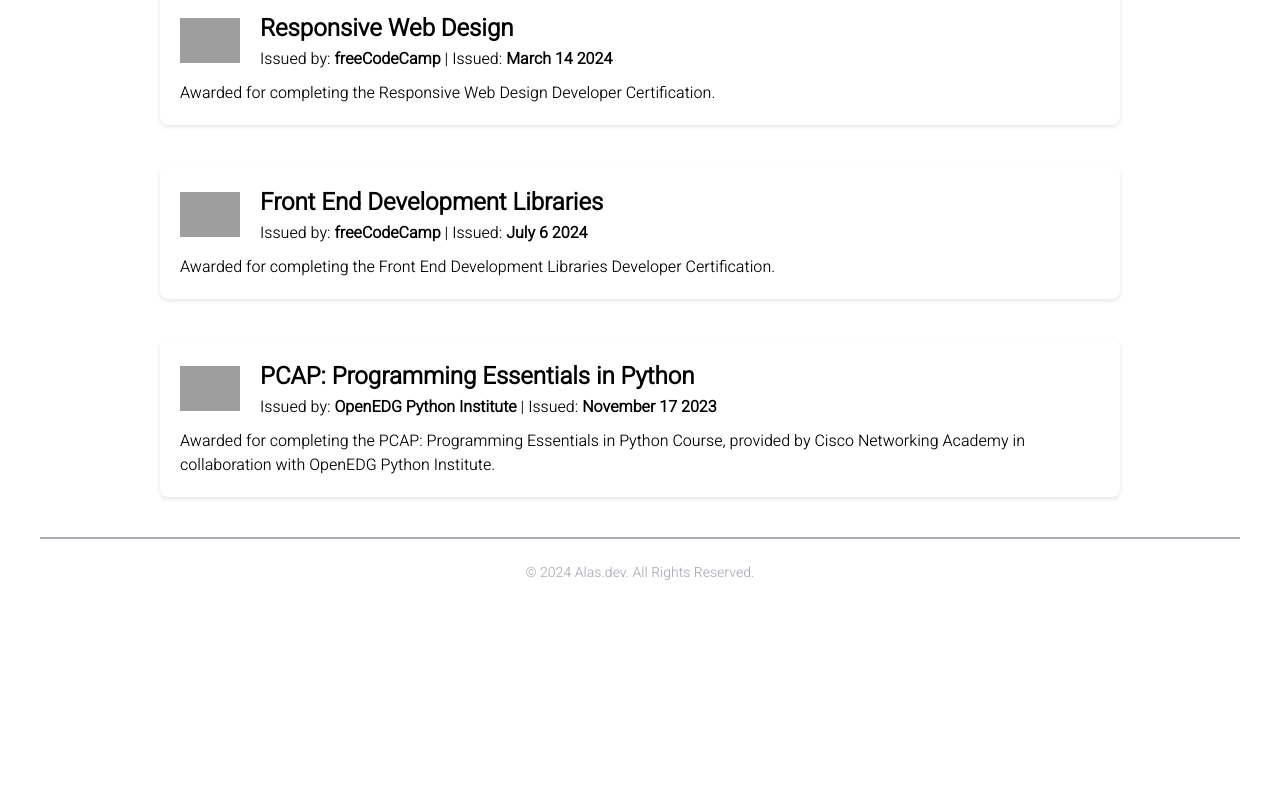
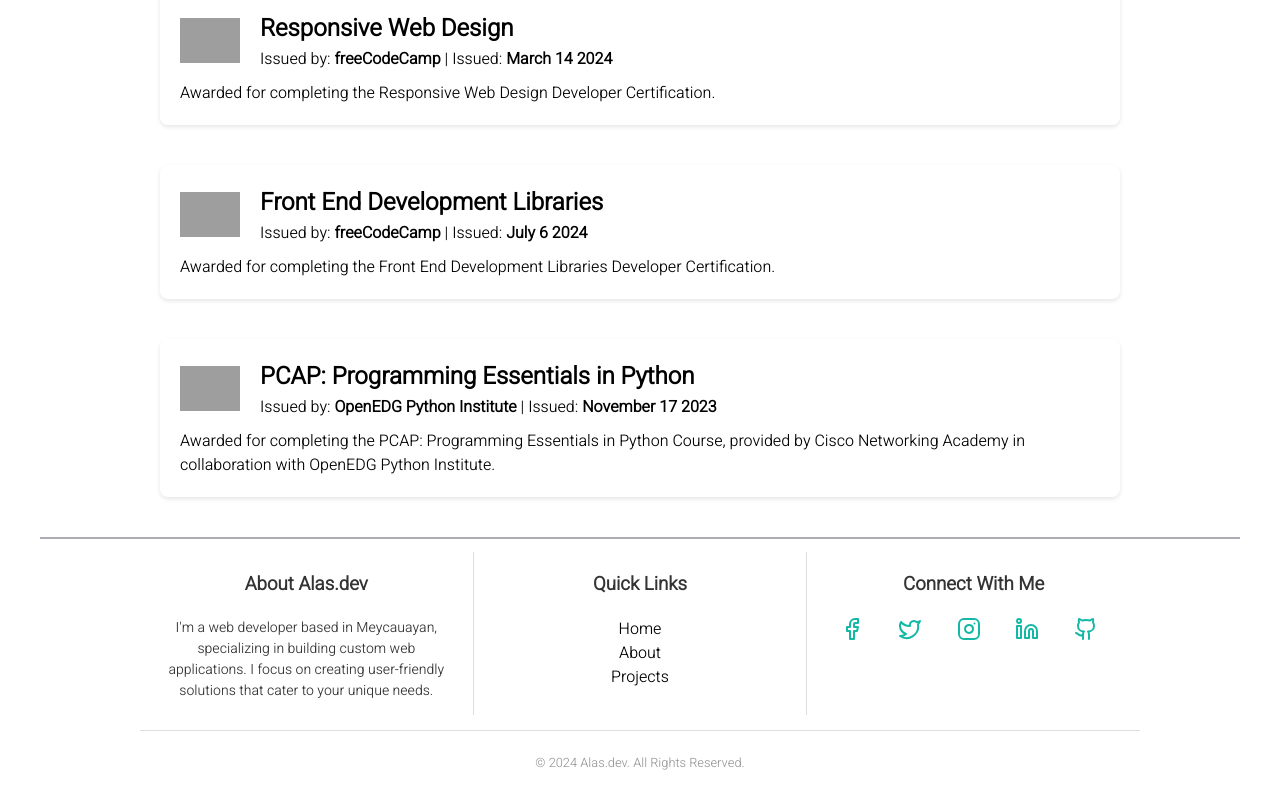
Before and after one commit to Alas-3/alas.dev, a React (Create React App) app: page /about in a window 1280 px wide. Shown: the part 3870-4670 px from the top of the page. Before the commit the page ends 4478 px from the top, so only its background shows below. Built offline with nearby package versions, Linux system fonts and the light colour scheme; grey boxes are pictures that could not be loaded.

Commit message:
improved footer

```diff
--- a/package.json
+++ b/package.json
@@ -20,6 +20,7 @@
 		"@testing-library/jest-dom": "^5.16.5",
 		"@testing-library/react": "^13.4.0",
 		"@testing-library/user-event": "^13.5.0",
+		"lucide-react": "^0.452.0",
 		"react": "^18.2.0",
 		"react-dom": "^18.2.0",
 		"react-ga4": "^2.1.0",
--- a/src/components/common/footer.jsx
+++ b/src/components/common/footer.jsx
@@ -1,39 +1,127 @@
 import React from "react";
-//import { Link } from "react-router-dom";
-
+import { Facebook, Twitter, Instagram, Linkedin, Github } from "lucide-react";
 import "./styles/footer.css";
 
 const Footer = () => {
 	return (
-		<React.Fragment>
-			<div className="footer">
-				{/* <div className="footer-links">
+		<footer className="footer">
+			<div className="footer-container">
+				<div className="footer-column about-us">
+					<h3>About Alas.dev</h3>
+					<p>
+						I'm a web developer based in Meycauayan, specializing in
+						building custom web applications. I focus on creating
+						user-friendly solutions that cater to your unique needs.
+					</p>
+				</div>
+
+				<div className="footer-column quick-links">
+					<h3>Quick Links</h3>
 					<ul className="footer-nav-link-list">
-						<li className="footer-nav-link-item">
-							<Link to="/">Home</Link>
+						<li>
+							<a
+								href="/"
+								className="hover-link"
+								title="Return to the homepage"
+							>
+								Home
+							</a>
 						</li>
-						<li className="footer-nav-link-item">
-							<Link to="/about">About</Link>
+						<li>
+							<a
+								href="/about"
+								className="hover-link"
+								title="Learn more about me"
+							>
+								About
+							</a>
 						</li>
-						<li className="footer-nav-link-item">
-							<Link to="/projects">Projects</Link>
-						</li>
-						<li className="footer-nav-link-item">
-							<Link to="/articles">Articles</Link>
-						</li>
-						<li className="footer-nav-link-item">
-							<Link to="/contact">Contact</Link>
+						<li>
+							<a
+								href="/projects"
+								className="hover-link"
+								title="View my projects"
+							>
+								Projects
+							</a>
 						</li>
 					</ul>
-				</div>*/}
+				</div>
 
-				<div className="footer-credits">
-					<div className="footer-credits-text">
-						© 2024 Alas.dev. All Rights Reserved.
+				<div className="footer-column connect-us">
+					<h3>Connect With Me</h3>
+					<div className="footer-social-icons">
+						<a
+							href="https://www.facebook.com/ace.labador.3"
+							className="hover-link"
+							target="_blank"
+							rel="noopener noreferrer"
+						>
+							<Facebook
+								size={24}
+								color="#14b8a6"
+								className="social-icon"
+							/>
+						</a>
+						<a
+							href="https://x.com/Ac3Labador"
+							className="hover-link"
+							target="_blank"
+							rel="noopener noreferrer"
+						>
+							<Twitter
+								size={24}
+								color="#14b8a6"
+								className="social-icon"
+							/>
+						</a>
+						<a
+							href="https://www.instagram.com/ac3labador/"
+							className="hover-link"
+							target="_blank"
+							rel="noopener noreferrer"
+						>
+							<Instagram
+								size={24}
+								color="#14b8a6"
+								className="social-icon"
+							/>
+						</a>
+						<a
+							href="https://www.linkedin.com/in/alasdev/"
+							className="hover-link"
+							target="_blank"
+							rel="noopener noreferrer"
+						>
+							<Linkedin
+								size={24}
+								color="#14b8a6"
+								className="social-icon"
+							/>
+						</a>
+						<a
+							href="https://github.com/Alas-3"
+							className="hover-link"
+							target="_blank"
+							rel="noopener noreferrer"
+						>
+							<Github
+								size={24}
+								color="#14b8a6"
+								className="social-icon"
+							/>
+						</a>
 					</div>
 				</div>
 			</div>
-		</React.Fragment>
+
+			<div className="footer-credits">
+				<p>
+					&copy; {new Date().getFullYear()} Alas.dev. All Rights
+					Reserved.
+				</p>
+			</div>
+		</footer>
 	);
 };
 
--- a/src/components/common/styles/footer.css
+++ b/src/components/common/styles/footer.css
@@ -1,63 +1,184 @@
-@import "../../../data/styles.css";
-
+/* Footer Styles */
 .footer {
-
-	padding-top: 25px;
-	/* margin-top: 50px; */
-	padding-bottom: 25px;
-	align-items: center;
+	background-color: white; /* Light background */
+	color: #333; /* Dark text */
+	padding: 15px 0; /* Reduced vertical padding */
 }
 
-.footer-links,
-.footer-credits {
-	flex-basis: 50%;
+.footer-container {
+	display: flex;
+	justify-content: space-between;
+	max-width: 1200px;
+	margin: 0 auto;
+	padding: 0 20px;
+	gap: 20px;
 }
 
-.footer-links {
-	margin-left: -40px;
+/* Quick Links List Style */
+.footer-nav-link-list {
+	list-style: none; /* Remove default list bullets */
+	padding: 0; /* Remove default padding */
+	margin: 0; /* Remove default margin */
 }
 
-.footer-nav-link-list {
-	display: flex;
-	list-style: none;
-	justify-content: space-between;
-	align-items: center;
+/* Set quick links to black */
+.footer-nav-link-list li a {
+	color: black; /* Change link color to black */
+	text-decoration: none; /* Remove underline */
 }
 
-.footer-nav-link-item {
-	font-weight: bold;
-	font-size: 80%;
+.footer-nav-link-list li {
+	list-style-type: none;
 }
 
 .footer-nav-link-list a {
-	text-decoration: none;
-	color: var(--secondary-color);
+	color: #000; /* Default color */
+	transition: color 0.3s ease; /* Smooth transition for text color */
 }
 
 .footer-nav-link-list a:hover {
-	color: var(--link-color);
+	color: #14b8a6; /* Color on hover */
 }
 
-.footer-credits-text {
-	justify-content: flex-end;
-	color: var(--tertiary-color);
-	font-size: 14px;
-	text-align: center;
+.footer-social-icons a {
+	display: inline-block;
+	margin-right: 10px; /* Space between icons */
+	transition: color 0.3s ease; /* Smooth transition for icon color */
 }
 
-@media (max-width: 600px) {
-	.footer {
-		flex-direction: column;
+.footer-social-icons a .social-icon {
+	color: #14b8a6; /* Default color for icons */
+	transition: fill 0.3s ease; /* Smooth transition for icon fill color */
+}
 
+/* Darken color on hover for icons */
+.footer-social-icons a:hover .social-icon {
+	color: #000; /* Darkened color on hover */
+}
+
+.footer-column p {
+    font-size: 0.875rem; /* Smaller text size for the paragraph */
+}
+
+/* Responsive Styles */
+@media (max-width: 768px) {
+	.footer-container {
+		display: grid;
+		grid-template-columns: repeat(
+			2,
+			1fr
+		); /* Two columns for About and Quick Links */
+		grid-template-rows: auto 1fr; /* Stack rows automatically */
+		gap: 15px; /* Space between grid items */
 	}
 
-	.footer-links {
-		display: flex;
-		width: 100%;
-		justify-content: center;
+	.footer-column p {
+        font-size: 0.65rem; /* Smaller text size for mobile */
+    }
+
+	.about-us {
+		grid-column: 1; /* Positioning in first column */
+		grid-row: 1; /* Positioning in first row */
 	}
 
-	.footer-nav-link-list {
-		width: 100%;
+	.quick-links {
+		grid-column: 2; /* Positioning in second column */
+		grid-row: 1; /* Positioning in first row */
+		border-left: 1px solid #ddd; /* Subtle line on the left */
+		padding-left: 15px; /* Space from the line */
+	}
+
+	.connect-us {
+		grid-column: 1 / -1; /* Span across both columns */
+		grid-row: 2; /* Positioning in the second row */
+		text-align: center; /* Center content */
+	}
+
+	.footer-social-icons {
+		display: flex; /* Use flexbox for alignment */
+		justify-content: center; /* Center icons horizontally */
+		gap: 15px; /* Space between icons */
+		margin-top: 10px; /* Space above icons */
+	}
+
+	.footer-social-icons img {
+		width: 24px; /* Set width for icons */
+		height: 24px; /* Set height for icons */
+	}
+
+	.footer-social-icons a {
+		color: #14b8a6; /* Set the default icon color */
+		transition: color 0.3s ease; /* Add a transition effect for color change */
+	}
+
+	.footer-social-icons a:hover {
+		color: darken(
+			#14b8a6,
+			100%
+		); /* Change the color on hover; adjust the value as needed */
+	}
+
+	.footer-nav-link-list li a:hover {
+		color: #14b8a6; /* Change color on hover */
+		text-decoration: underline; /* Optional: add underline on hover for emphasis */
+	}
+
+	.footer-credits {
+		grid-column: 1 / -1; /* Span across both columns */
+		grid-row: 3; /* Positioning in the third row */
+		text-align: center; /* Center content */
+		border-top: 1px solid #ddd; /* Line above credits */
+		padding-top: 10px;
+		margin-top: 10px;
+		font-size: 0.8rem;
+		color: #999;
+	}
+
+	/* Ensure full width for columns */
+	.footer-column {
+		width: 100%; /* Full width for mobile */
+		text-align: center; /* Left alignment for titles and content */
 	}
 }
+
+/* Desktop Styles */
+@media (min-width: 769px) {
+	.footer-container {
+		display: flex; /* Maintain flex for desktop layout */
+		flex-direction: row; /* Align items in a single row */
+		justify-content: space-between; /* Space between columns */
+	}
+
+	.footer-column {
+		flex: 1; /* Each column takes equal width */
+		text-align: center; /* Center align text in each column */
+		position: relative; /* Position relative for pseudo-element */
+	}
+
+	/* Add subtle lines between columns */
+	.footer-column:not(:last-child) {
+		border-right: 1px solid #ddd; /* Subtle line on the right for all but last column */
+		padding-right: 20px; /* Space between content and line */
+	}
+
+	.footer-credits {
+		grid-column: 1 / -1; /* Center below the three columns */
+		text-align: center; /* Centered credits */
+		border-top: 1px solid #ddd; /* Line above credits */
+		padding-top: 10px; /* Space above text */
+		margin-top: 15px; /* Space above credits */
+		font-size: 0.8rem; /* Subtle text size */
+		color: #999; /* Subtle text color */
+	}
+
+	.footer-social-icons {
+		display: flex; /* Use flexbox for alignment */
+		justify-content: space-around; /* Evenly space icons horizontally */
+		margin-top: 10px; /* Space above icons */
+	}
+
+	.footer-social-icons img {
+		width: 28px; /* Thicker icons */
+		height: 28px; /* Maintain aspect ratio */
+	}
+}
```
Also changed, not shown: 2 other files (tests, documents, lock files or other folders).
